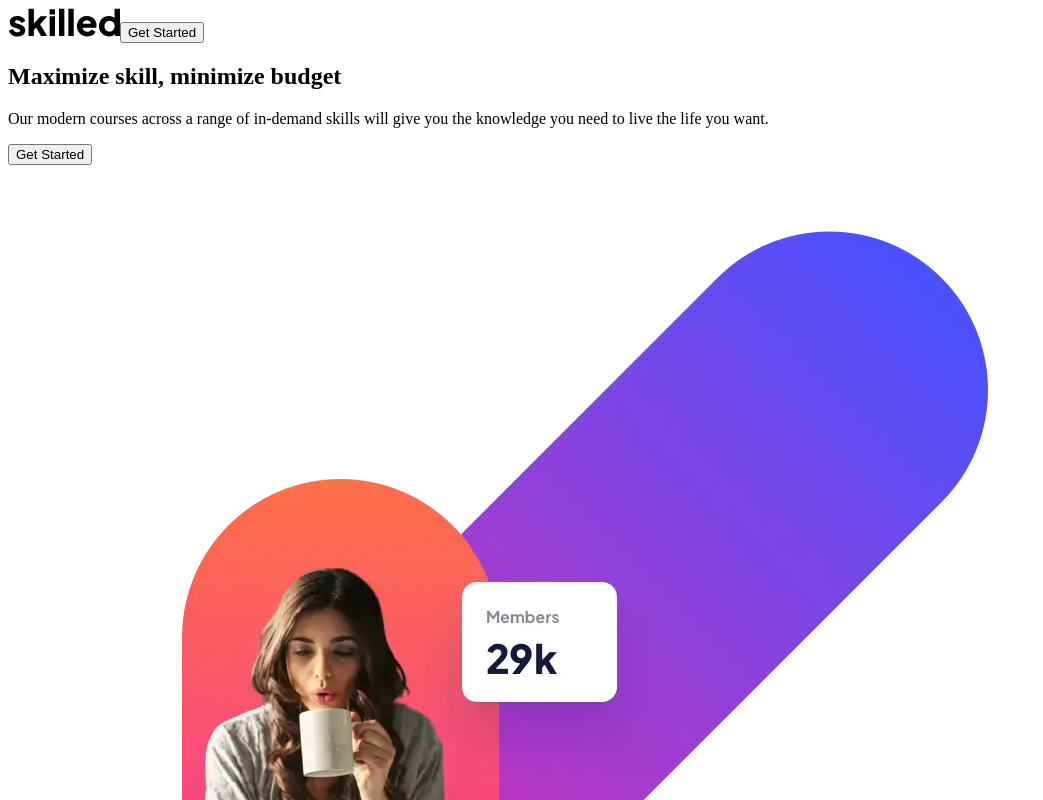
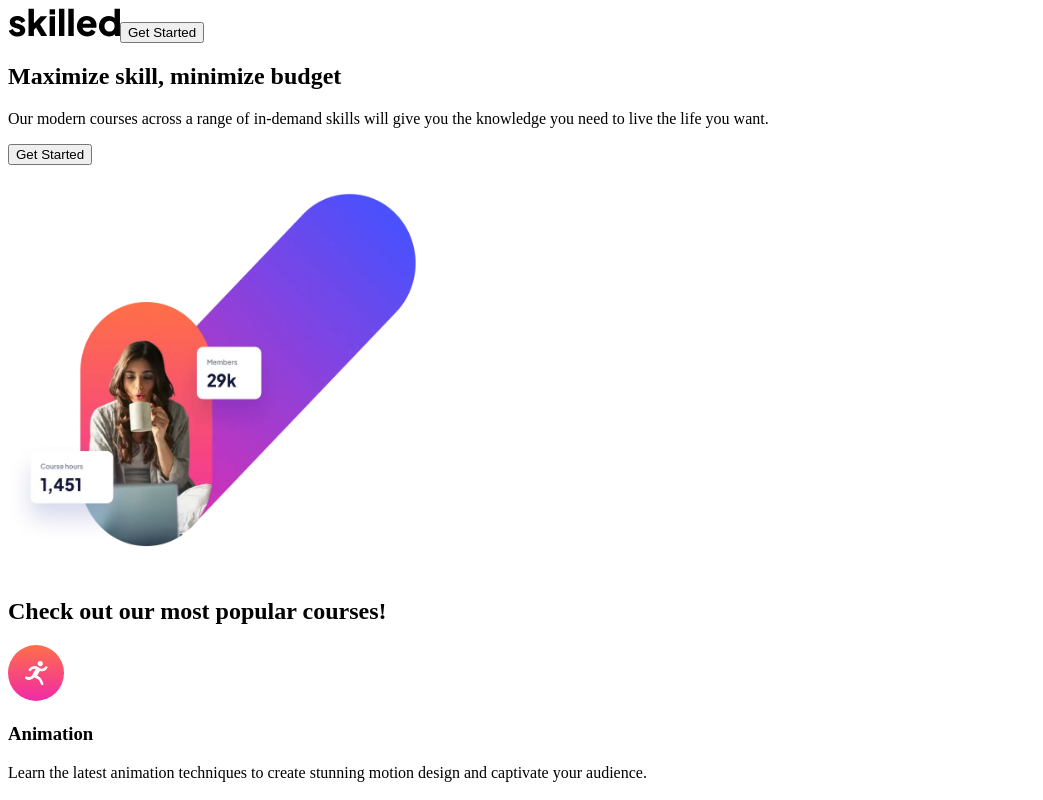
Before and after one commit to bilalturkmen/skilled-e-learning-lp, a React (Vite) app: page / in a window 1280 px wide. Shown: the top 800 px of the page, without its empty margins (0-1043 px from the left). Built offline with nearby package versions, Linux system fonts and the light colour scheme; the HTML template or start-up script is replaced by a standard one.

Commit message:
img width

```diff
--- a/src/components/HeroImage.tsx
+++ b/src/components/HeroImage.tsx
@@ -16,7 +16,13 @@ const HeroImage = () => {
         srcSet={`${imgTablet} 1x, ${imgTablettwo} 2x`}
         media="(min-width: 768px) and (max-width: 1120px)"
       />
-      <img src={imgMobil} srcSet={`${imgMobil} 1x, ${imgMobiltwo} 2x`} alt="" />
+      <img
+        src={imgMobil}
+        srcSet={`${imgMobil} 1x, ${imgMobiltwo} 2x`}
+        alt=""
+        width={435}
+        height={409}
+      />
     </picture>
   );
 };
```
